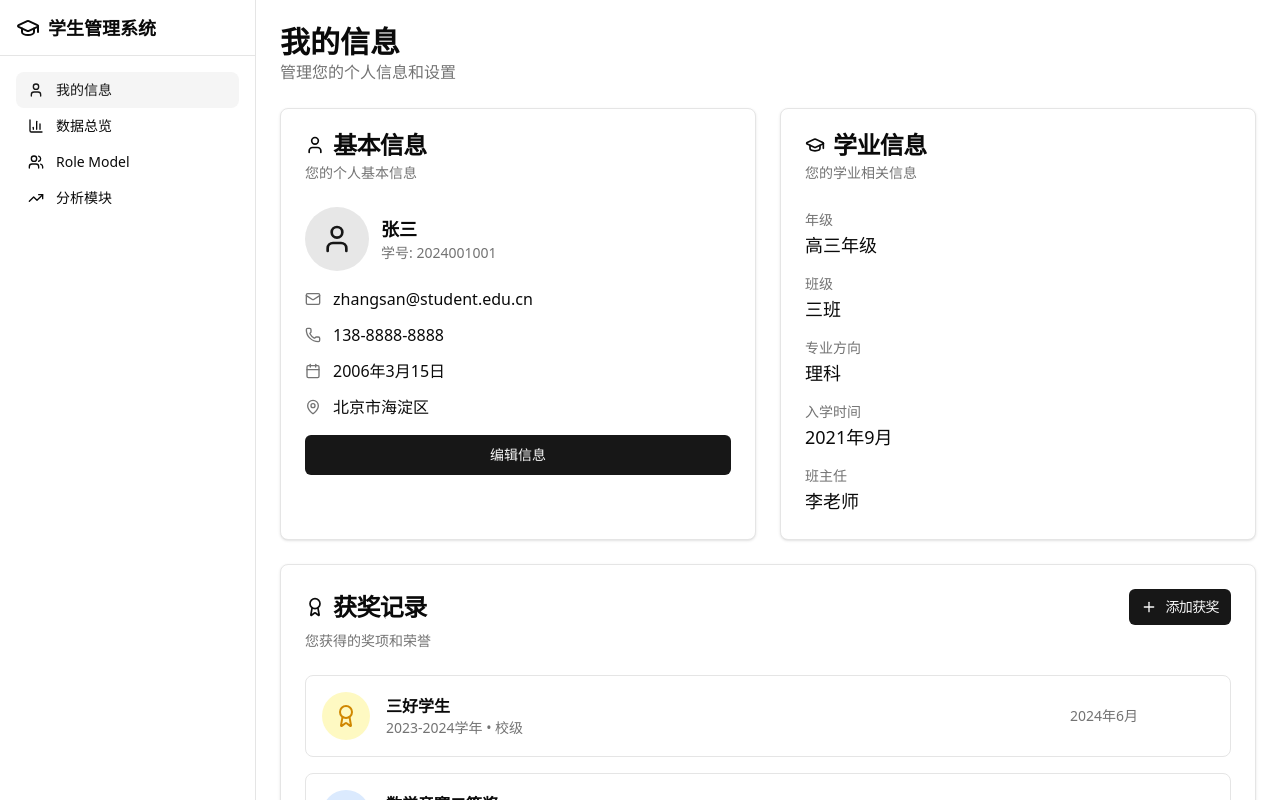
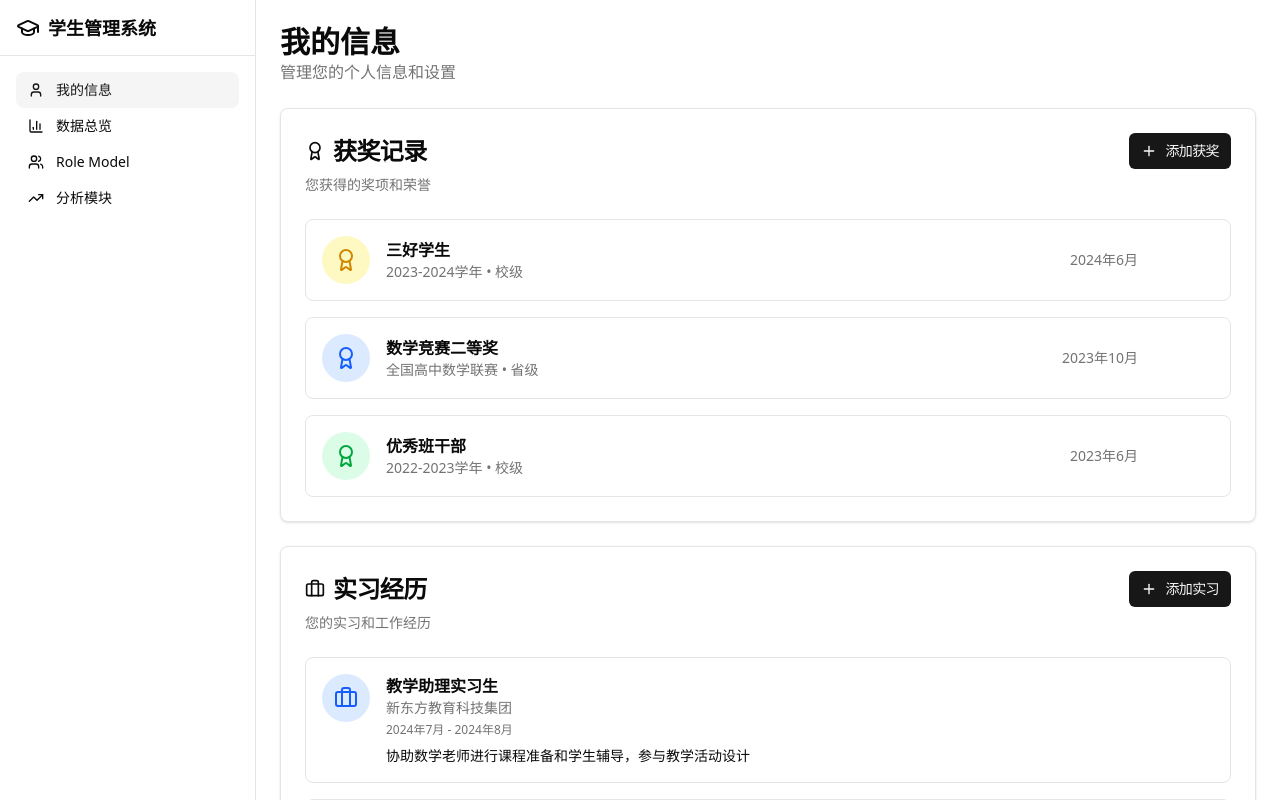
Before and after one commit to Zzuss/butp, a Next.js app: page /profile in a window 1280 px wide. Built offline with nearby package versions, Linux system fonts and the light colour scheme.

Commit message:
删除个人信息页面中的基本信息和学业信息板块

```diff
--- a/app/profile/page.tsx
+++ b/app/profile/page.tsx
@@ -1,6 +1,6 @@
 import { Card, CardContent, CardDescription, CardHeader, CardTitle } from "@/components/ui/card"
 import { Button } from "@/components/ui/button"
-import { User, Mail, Phone, Calendar, MapPin, GraduationCap, Award, Briefcase, Languages, Plus, Edit, Trash2 } from "lucide-react"
+import { Award, Briefcase, Languages, Plus, Edit, Trash2 } from "lucide-react"
 
 export default function Profile() {
   return (
@@ -11,82 +11,6 @@ export default function Profile() {
       </div>
 
       <div className="grid gap-6 md:grid-cols-2">
-        <Card>
-          <CardHeader>
-            <CardTitle className="flex items-center gap-2">
-              <User className="h-5 w-5" />
-              基本信息
-            </CardTitle>
-            <CardDescription>您的个人基本信息</CardDescription>
-          </CardHeader>
-          <CardContent className="space-y-4">
-            <div className="flex items-center gap-3">
-              <div className="w-16 h-16 bg-primary/10 rounded-full flex items-center justify-center">
-                <User className="h-8 w-8 text-primary" />
-              </div>
-              <div>
-                <h3 className="font-semibold text-lg">张三</h3>
-                <p className="text-sm text-muted-foreground">学号: 2024001001</p>
-              </div>
-            </div>
-
-            <div className="space-y-3">
-              <div className="flex items-center gap-3">
-                <Mail className="h-4 w-4 text-muted-foreground" />
-                <span>zhangsan@student.edu.cn</span>
-              </div>
-              <div className="flex items-center gap-3">
-                <Phone className="h-4 w-4 text-muted-foreground" />
-                <span>138-8888-8888</span>
-              </div>
-              <div className="flex items-center gap-3">
-                <Calendar className="h-4 w-4 text-muted-foreground" />
-                <span>2006年3月15日</span>
-              </div>
-              <div className="flex items-center gap-3">
-                <MapPin className="h-4 w-4 text-muted-foreground" />
-                <span>北京市海淀区</span>
-              </div>
-            </div>
-
-            <Button className="w-full">编辑信息</Button>
-          </CardContent>
-        </Card>
-
-        <Card>
-          <CardHeader>
-            <CardTitle className="flex items-center gap-2">
-              <GraduationCap className="h-5 w-5" />
-              学业信息
-            </CardTitle>
-            <CardDescription>您的学业相关信息</CardDescription>
-          </CardHeader>
-          <CardContent className="space-y-4">
-            <div className="space-y-3">
-              <div>
-                <label className="text-sm font-medium text-muted-foreground">年级</label>
-                <p className="text-lg">高三年级</p>
-              </div>
-              <div>
-                <label className="text-sm font-medium text-muted-foreground">班级</label>
-                <p className="text-lg">三班</p>
-              </div>
-              <div>
-                <label className="text-sm font-medium text-muted-foreground">专业方向</label>
-                <p className="text-lg">理科</p>
-              </div>
-              <div>
-                <label className="text-sm font-medium text-muted-foreground">入学时间</label>
-                <p className="text-lg">2021年9月</p>
-              </div>
-              <div>
-                <label className="text-sm font-medium text-muted-foreground">班主任</label>
-                <p className="text-lg">李老师</p>
-              </div>
-            </div>
-          </CardContent>
-        </Card>
-
         <Card className="md:col-span-2">
           <CardHeader>
             <CardTitle className="flex items-center justify-between">
```
